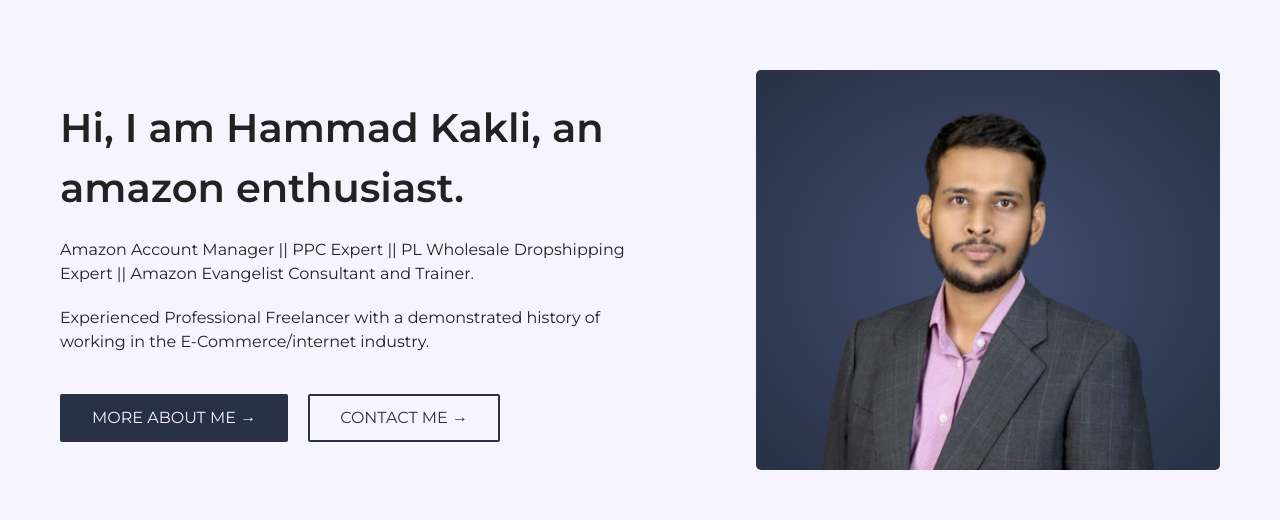
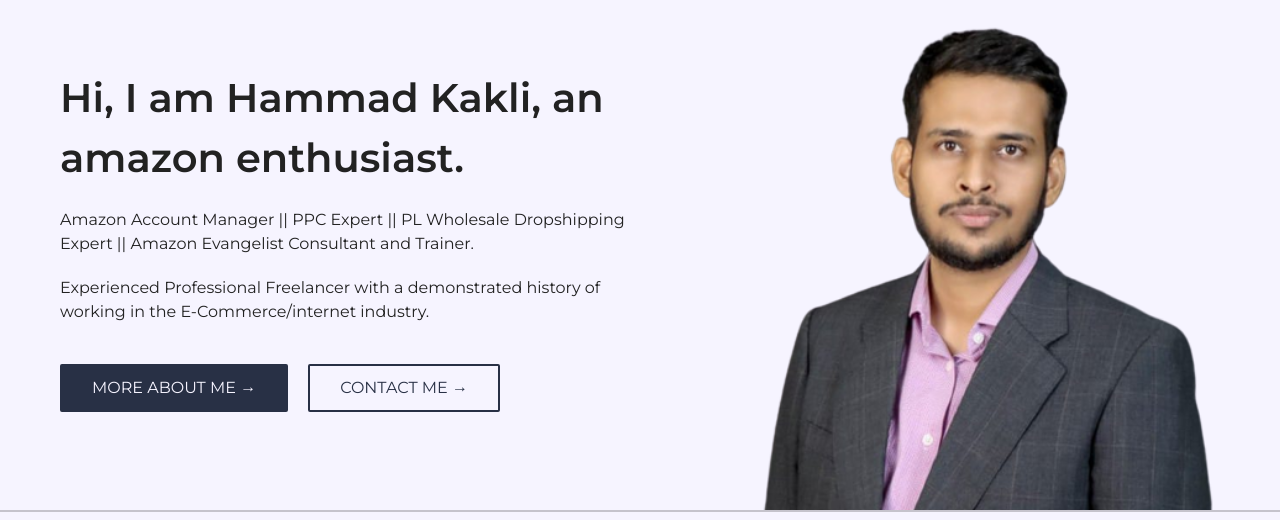
Before and after one commit to umerkang66/hammad-portfolio, a Next.js app: page / in a window 1280 px wide. Shown: the part 125-645 px from the top of the page. Built offline with nearby package versions, Linux system fonts and the light colour scheme.

Commit message:
update hero image

```diff
--- a/components/home-page/hero/hero.module.scss
+++ b/components/home-page/hero/hero.module.scss
@@ -1,7 +1,7 @@
 @import '../../../styles/mixins';
 
 .hero {
-  padding: 10rem 0 10rem 0;
+  padding: 7rem 0 7rem 0;
   overflow: hidden;
   border-bottom: 2px solid rgba($color: #000, $alpha: 0.2);
 
@@ -23,14 +23,10 @@
       height: 40rem;
       width: 40%;
       z-index: -10;
-      // background-color: var(--color-primary);
-      background-image: radial-gradient(
-        var(--color-primary-light) 0%,
-        var(--color-primary, 80%)
-      );
+      transform: scale(1.35);
+
       display: flex;
       justify-content: center;
-      border-radius: 5px;
       overflow: hidden;
       position: relative;
 
```
